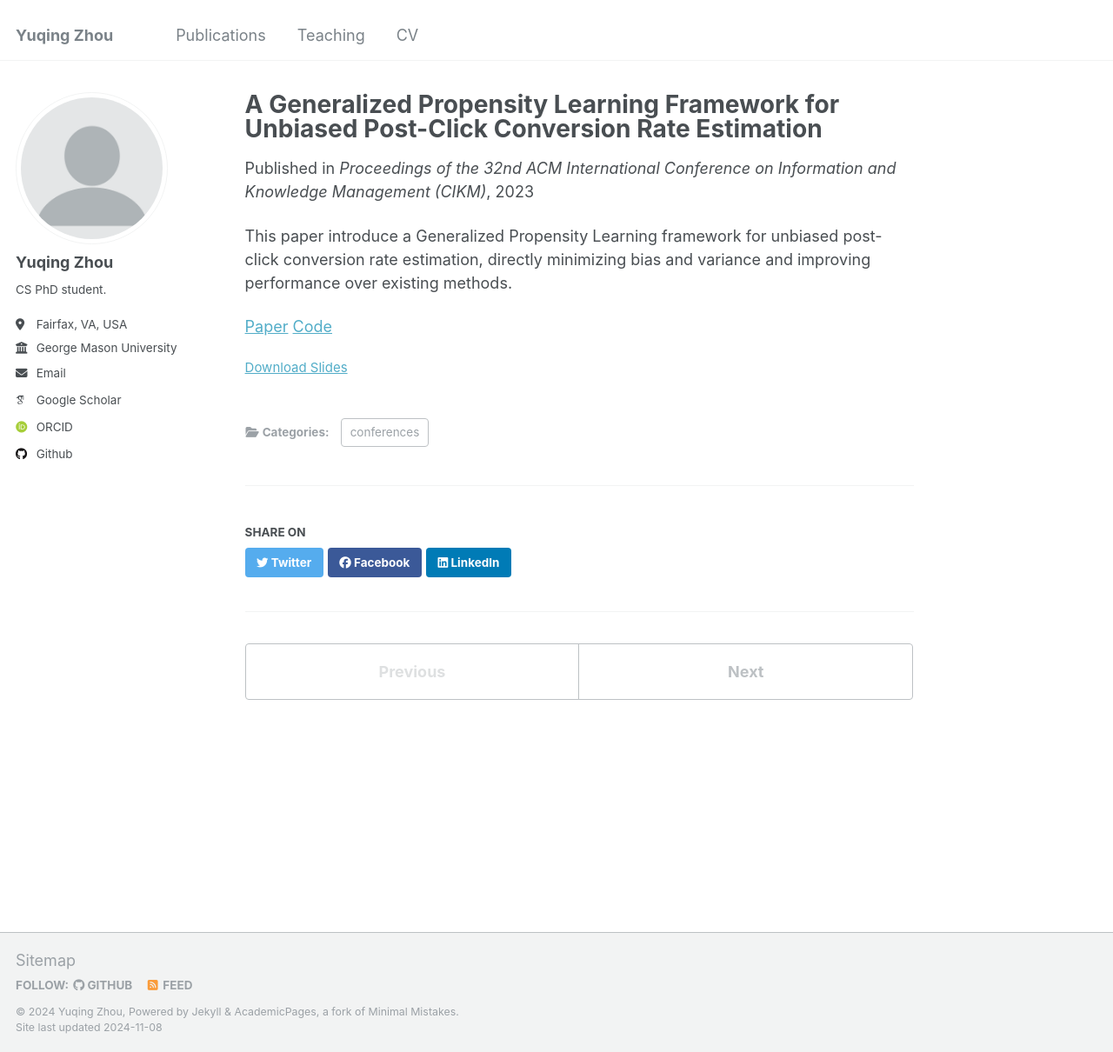
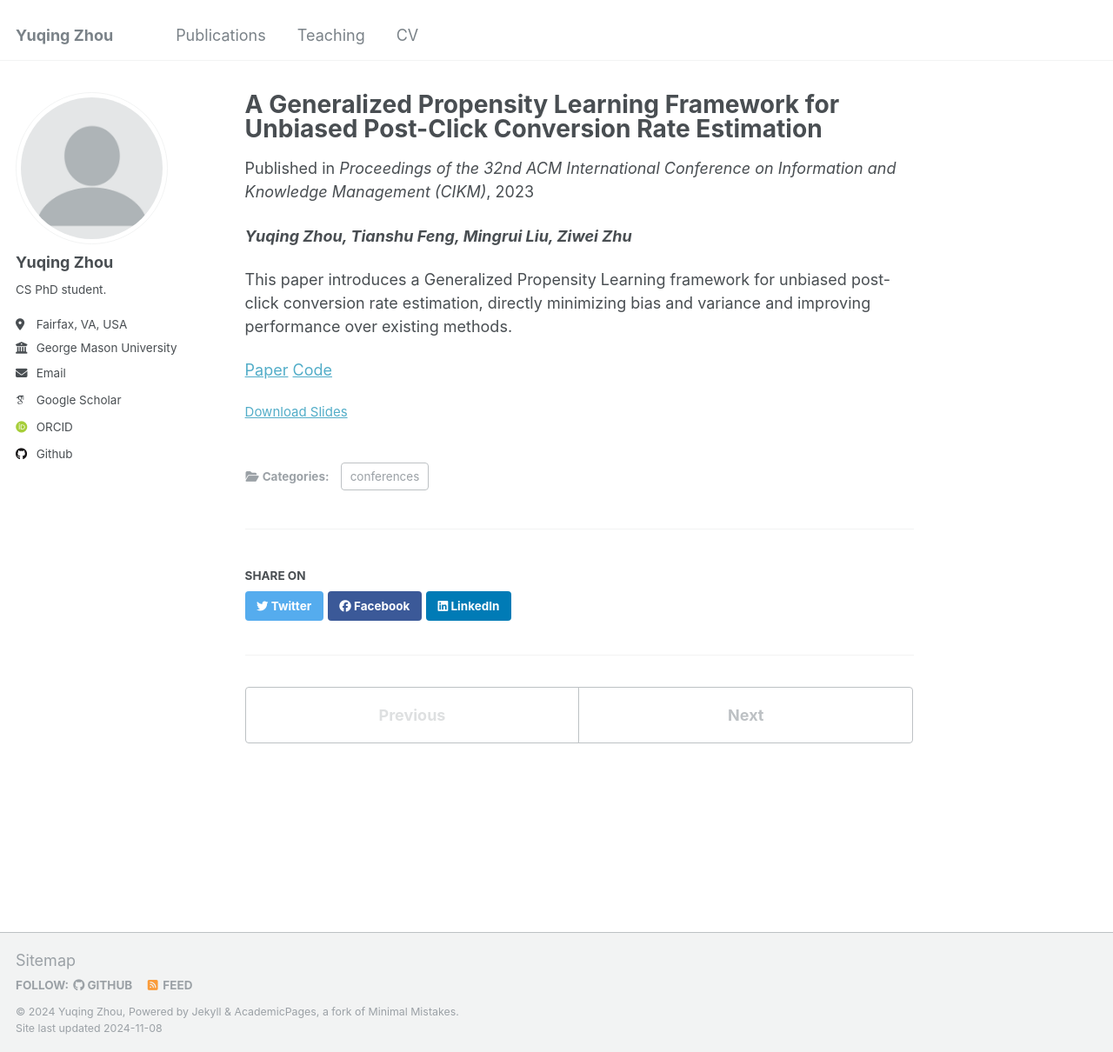
Before and after one commit to yuqing-zhou/yuqing-zhou.github.io, a Jekyll site: the page built from _publications/2023-10-21-GPL.md, in a window 1280 px wide and 1210 px high. Shown: the whole window at 87% size. Built offline with Jekyll 4.4.1, drawn with Linux system fonts in a browser that asks for light colours; some web fonts are replaced.

Commit message:
update publications

```diff
--- a/_publications/2023-10-21-GPL.md
+++ b/_publications/2023-10-21-GPL.md
@@ -11,7 +11,10 @@ paperurl: 'https://dl.acm.org/doi/abs/10.1145/3583780.3614760'
 author: Yuqing Zhou, Tianshu Feng, Mingrui Liu, Ziwei Zhu
 # citation: [BibTeX](./files/citation.bib)
 ---
-This paper introduce a Generalized Propensity Learning framework for unbiased post-click conversion rate estimation, directly minimizing bias and variance and improving performance over existing methods.
+***Yuqing Zhou, Tianshu Feng, Mingrui Liu, Ziwei Zhu***
+
+This paper introduces a Generalized Propensity Learning framework for unbiased post-click conversion rate estimation, directly minimizing bias and variance and improving performance over existing methods.
+
 <!-- This paper addresses the critical gap in the unbiased estimation of post-click conversion rate (CVR) in recommender systems. Existing CVR prediction methods, such as Inverse Propensity Score (IPS) and various Doubly Robust (DR) based estimators, overlook the impact of propensity estimation on the model bias and variance, thus leading to a debiasing performance gap. We propose a Generalized Propensity Learning (GPL) framework to directly minimize the bias and variance in CVR prediction models. The proposed method works as a complement to existing methods like IPS, DR, MRDR, and DRMSE to improve prediction performance by reducing their bias and variance. Extensive experiments on real-world datasets and semi-synthetic datasets demonstrate the significant performance promotion brought by our proposed method. Data and code can be found at: https://github.com/yuqing-zhou/GPL. -->
 
 [Paper](https://arxiv.org/abs/2411.01045)    [Code](https://github.com/yuqing-zhou/GPL)
```
